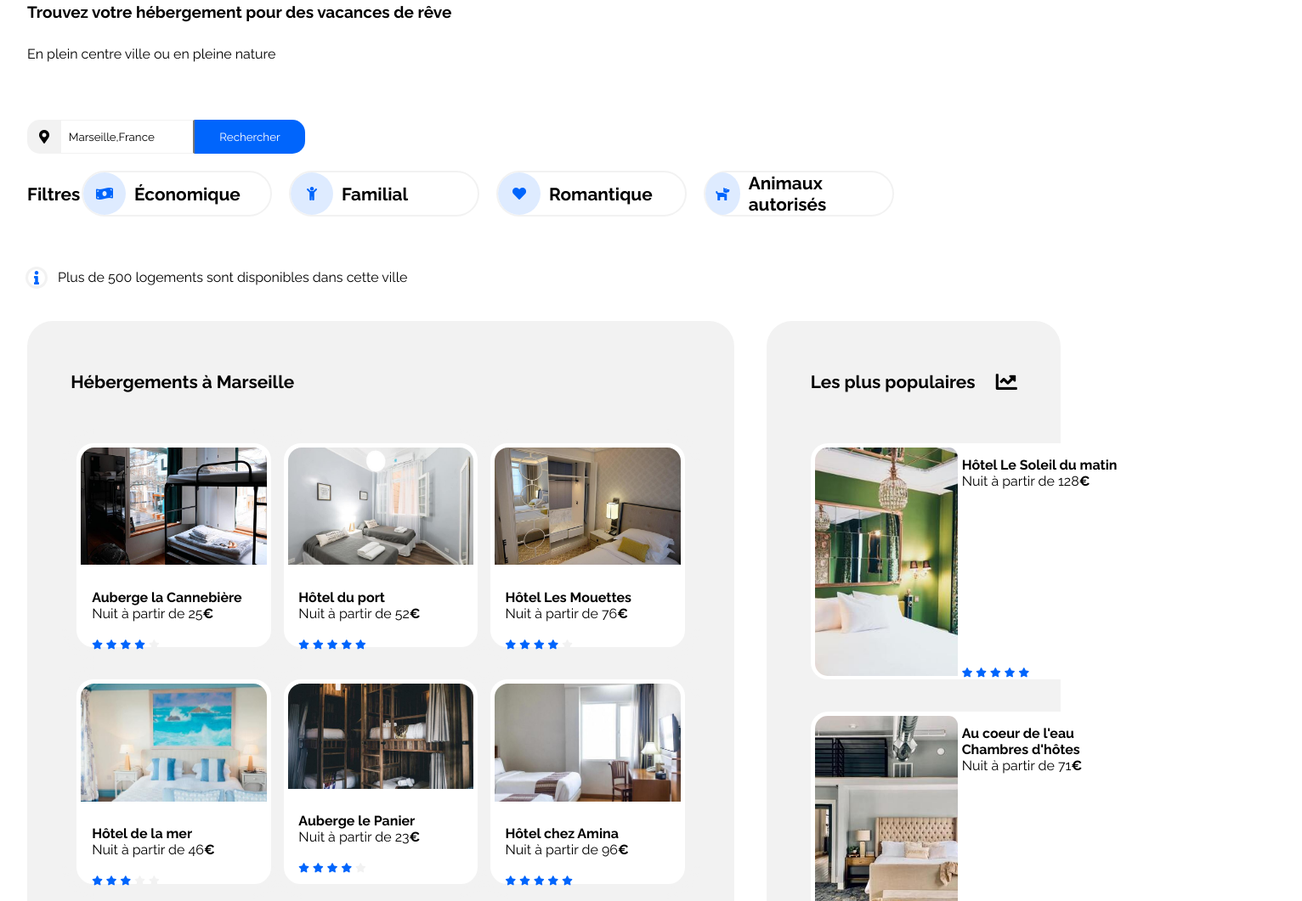
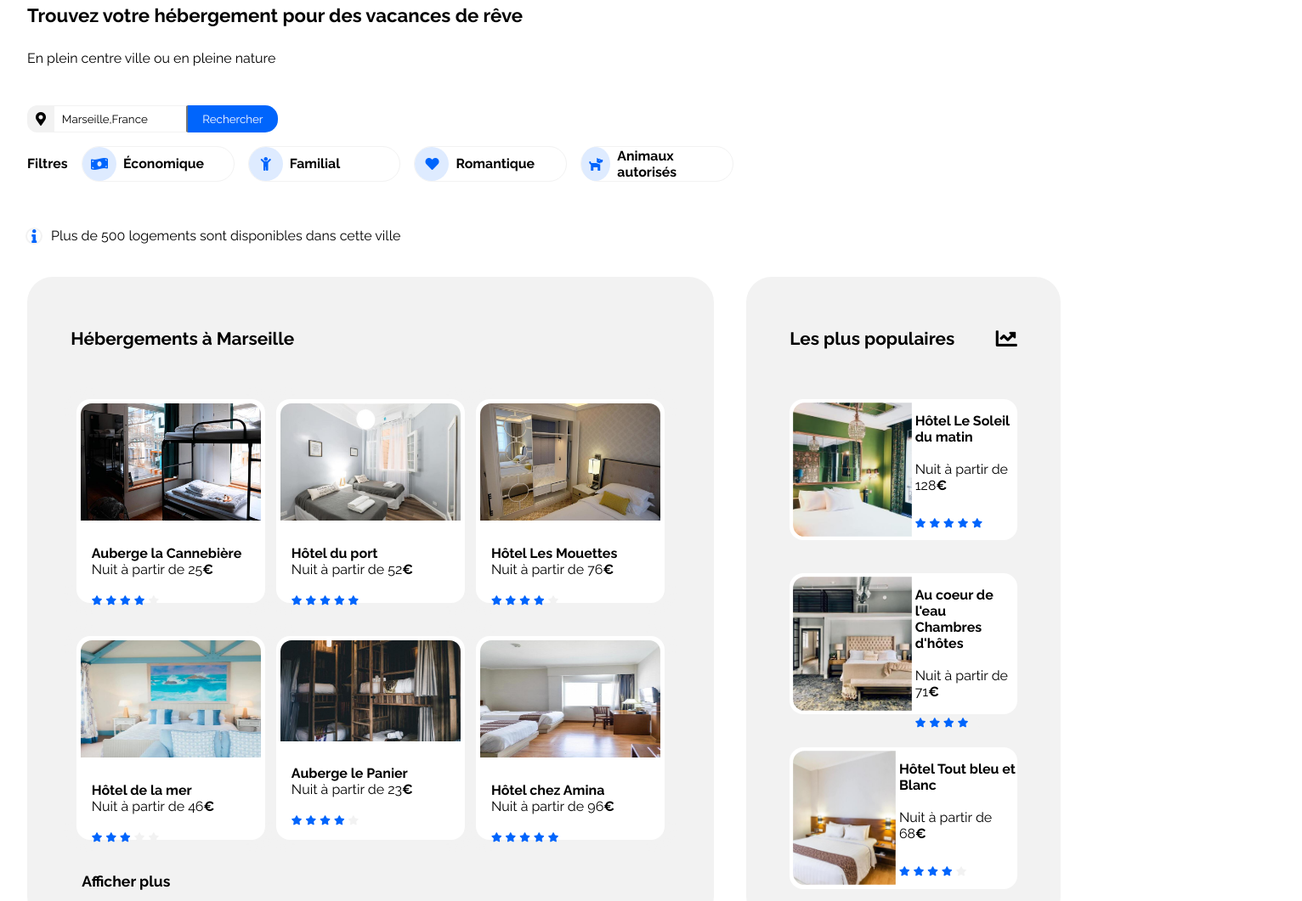
Before and after one commit to eliefirst/LaurentDouieb_2_08042021, a plain HTML site: page index.html in a window 1280 px wide. Shown: the part 145-1206 px from the top of the page at 85% size, 1532 px wide, since content can reach past the window. Drawn offline with Linux system fonts and the light colour scheme.

Commit message:
reste menu a finir

```diff
--- a/css/style.css
+++ b/css/style.css
@@ -29,16 +29,22 @@ body
 #bloc_page {
 
    margin: 2.5% 2.5% 0 2.5%;
-  width: auto;
+   width: auto;
 }
 img.logo
 {
 
-  margin: 10px;
-  padding: 25px;
-  height: 3vw;
+  margin: 0.625rem;
+  padding: 1.5625rem;
+  height: 3.125vw;
 
 }
+/*.menu
+{
+  width: 100%;
+  top: 0;
+  position: absolute;
+}*/
 nav ul
 {
   display: flex;
@@ -72,7 +78,7 @@ nav a ,a,.menu
 nav a:hover
 {
    color: var(--color-blue);
-   border-top: 3px solid var(--color-blue);
+   border-top: 0.1875rem solid var(--color-blue);
 }
 span
 {
@@ -88,7 +94,7 @@ h2.visibility
 }
 content,h1
 {
-    font-size: 19px;
+    font-size: 1.3875rem;
     margin-top: 0.630vw;
     margin-bottom: 2.205vw;
 }
@@ -97,40 +103,40 @@ content,h3
     font-size: 1.3rem;
 
 }
+content,h2
+{
+  font-size: 0.991rem;
+}
 .Search i
 {
     float: left;
     display: flex;
     justify-content: center;
     align-items: center;
-    border-radius: 15px 0px 0px 15px;
-    width: 40px;
-    height: 40px;
-    color:black;
+    border-radius: 0.9375vw 0rem 0rem 0.9375vw;
+    width: 2.5vw;
+    height: 2.5vw;
+    color: var(--color-black);
 }
 .Search input
 {
-    height: 40px;
+    height: 2.5vw;
     border-left: 0em;
-    border-bottom: 1px solid var(--color-gray);
-    border-top: 1px solid var(--color-gray);
+    border-bottom: 0.0625vw solid var(--color-gray);
+    border-top: 0.0625vw solid var(--color-gray);
 }
 .Bouton
 {
     color: #FFFFFF;
     background-color: var(--color-blue);
-    width: 130px;
-    border-radius: 0px 15px 15px 0px;
+    width: 8.7%;
+    border-radius: 0rem 0.938rem 0.938rem 0rem;
     align-items: center;
-    height: 40px;
+    height: 2.5vw;
     cursor: pointer;
     display: inline-block;
     border: 0;
 
-}
-.content a
-{
-  font-size: 16px;
 }
 
 /*Filtre*/
@@ -148,12 +154,12 @@ content,h3
 }
 .Banfiltre
 {
-  height: 50px;
-  width: 200px;
-  margin: 20px 20px 20px 0;
-  padding-right: 20px;
-  border: 2px solid var(--color-gray);
-  border-radius: 50px;
+  height: 3.125vw;
+  width: 13.3%;
+  margin: 1.25vw 1.25vw 1.25vw 0;
+  padding-right: 1.25vw;
+  border: 0.15vw solid var(--color-gray);
+  border-radius: 3.125vw;
   display: flex;
   align-items: center;
 }
@@ -164,10 +170,10 @@ content,h3
   align-items: center;
   background-color: var(--color-cylan);
   border-radius: 100%;
-  width: 50px;
-  height: 50px;
-  color: #0065FC;
-  margin-right: 10px;
+  width: 3.125vw;
+  height: 3.125vw;
+  color: var(--color-blue);
+  margin-right: 0.625vw;
 }
 .Info
 {
@@ -179,17 +185,17 @@ content,h3
 .Info span i
 {
     /*font-size: 0.6rem;*/
-    width: 20px;
-    height: 20px;
+    width: 1.25vw;
+    height: 1.25vw;
     display: inline-flex;
     justify-content: center;
     align-items: center;
     color: var(--color-blue);
-    border: 3px solid var(--color-gray);
-    border-radius: 50px;
+    border:  0.19367333763718528vw solid var(--color-gray);
+    border-radius: 3.125vw;
     position: relative;
-    left: -2px;
-    margin-right: 10px;
+    left: -0.1291155584247902vw;
+    margin-right: 0.625vw;
 }
 /*Start*/
 .blue i
@@ -203,15 +209,6 @@ content,h3
 }
 
 /* hebergements*/
-/*.hebergementsglobal {
-    padding-bottom: 0;
-    width: 1100px;
-    display: flex;
-    flex-wrap: wrap;
-    /*justify-content: space-around;*/
-   /* height: 1300px;*/
-
-
 .tophebergement
 {
   display: flex;
@@ -221,17 +218,17 @@ content,h3
 .heberg {
     width: 30%;
     height: 18vw;
-    border: 5px solid white;
-    border-radius: 20px;
+    border: 0.313rem solid white;
+    border-radius: 1.25vw;
     display: flex;
     flex-direction: column;
     text-decoration: none;
     margin-top: 3vw;
-    box-shadow: 0px 0px 10px 10px rgba(242, 242, 242);
+    box-shadow: 0px 0px 0.625vw 0.625vw rgba(242, 242, 242);
 }
 .imghebergements {
-    border-top-left-radius: 16px;
-    border-top-right-radius: 16px;
+    border-top-left-radius: 1.0329244673983216vw;
+    border-top-right-radius: 1.0329244673983216vw;
 
     height: 60%;
 }
@@ -261,21 +258,21 @@ content,h3
     align-items:flex-end;
     font-weight: bold;
     font-size: 1.1rem;
-    margin:38px 0px 0px 13px;
+    margin:2.375rem 0rem 0rem 0.813rem;
 }
 
 /*okokok populaires*/
 /*.populairesglobal,*/
 .hebergements
 {
-  border-radius: 30px;
-  width: 60%;
+  border-radius: 1.875rem;
+  width: 58%;
 
 }
 .populaires
 {
-  width: 20%;
-  border-radius: 30px;
+  width: 22%;
+  border-radius: 1.875rem;
 }
 .padding {
     padding-left: 4vw;
@@ -294,31 +291,33 @@ content,h3
 }
 .select
 {
-  font-size: 25px;
+  font-size: 1.563rem;
 }
+/*pop1-*/
 .pop
 {
-   width: 450px;
-   height: 278px;
-   border-radius: 20px;
-   display: flex;
-   margin-top: 3vw;
+  width: 100%;
+  height: 13.020833333333334vw;
+  border-radius: 1.25vw;
+  display: flex;
+  margin-top: 3vw;
 
 }
 .popimg {
-   width: 168px;
-   height: 269px;
+   width: 52%;
+   height: 95%;
    margin: 0;
-   padding: 5px;
-   border-bottom-left-radius: 20px;
-   border-top-left-radius: 20px;
+   padding:  0.3255208333333333vw;
+   object-fit: cover;
+   border-top-left-radius: 1.375vw;
+   border-bottom-left-radius: 1.375vw;
 }
 .texte {
-    color: black;
     width: 60%;
     display: flex;
     flex-direction: column;
     justify-content: space-between;
+    margin-bottom: 1vw;
 }
 .texte strong
 {
@@ -334,30 +333,27 @@ content,h3
 
 }
 /*activités*/
-
-
 .flex
 {
   display: flex;
-  /*flex-wrap: wrap;
-  flex-direction: row;*/
-  width: 1500px;
-  height: 600px;
-  /*justify-content: space-around;*/
+  width: 93.75vw;
+  height: 37.5vw;
+}
 
+.activtitre
+{
+  box-shadow: 0rem 0.313rem 1.125rem 0.438rem rgb(242, 242, 242);
+  border-bottom-left-radius: 1rem;
+  border-bottom-right-radius: 1rem;
+  border-top-left-radius: 1.375rem;
+  border-top-right-radius: 1.375rem;
 
 }
-img
+.activtitre img
 {
+  border-top-left-radius: 1.375rem;
+  border-top-right-radius: 1.375rem;
   object-fit: cover;
-  border-top-left-radius: 16px;
-  border-top-right-radius: 16px;
-}
-.activtitre
-{
-  box-shadow: 0px 10px 9px 6px rgba(242, 242, 242);
-  border-bottom-left-radius: 16px;
-  border-bottom-right-radius: 16px;
 }
 .flex span
 {
@@ -377,7 +373,7 @@ img
 .marginstart
 {
 
- margin-bottom: 58px;
+ margin-bottom: 4%;
  width: 39%;
 
 }
@@ -404,7 +400,7 @@ img
 {
 
   height: 42%;
-  width: 100;
+  width: 100%;
 
 }
 /*iles du Frioul*/
@@ -445,7 +441,7 @@ img
 /*img*/
 .longchamp
 {
-  height: 75%;
+  height: 77.8%;
   width: 100%;
 
 }
@@ -457,144 +453,16 @@ img
   height: 46%;
   width: 100%;
 }
-/*.marginfrioul
-{
-  border: solid 1px #0065FC;
-  margin-top: -30px;
-  width: 139px;
-  height: 49px;
-  margin-left: -79%;
-}
-/*a.actbis:nth-child(4)
-{
-  order: -3;
-}
-/*.flex a :nth-child(1)
-{
-  height:auto;
-}
-/*.flex p:nth-child(1)
-{
-  height:200px;
-}
-.flex a:nth-child(2)
-{
-  height: 600px
-}
-/*.activtitre
-{
-  width: 20%;
-  height:21%;
-  background-color:blue;
-}
-/*.imgactivites
-{
 
-   border-top-left-radius: 16px;
-   border-top-right-radius: 16px;
-
-   box-shadow: 0px 10px 9px 6px rgba(242, 242, 242);
-}*/
-
-/*.full
-{
-
-  display: flex;
-}
-.medium
-{
-  height: 50%;
-  width: 20%;
-}
-.small
-{
-  height: 70%;
-  width: 20%;
-}
-.small
-{
-  display: flex;
-}
-.xs
-{
-  height: 30%;
-  width:20%;
-}
-.xs
-{
-  display: flex;
-}/*
-.activitestitre
-{
-  padding-left: 2vw;
-  height: 4vw;
-}
-/*.activitestexte
-{
-  display: flex;
-  align-items: center;
-}
-.port/*vieux port calanques
-  border-radius: 20px;
-  display: flex;
-  flex-direction: column;
-  box-shadow: 0px 10px 9px 6px rgba(242, 242, 242);
-}
-.port
-{
-  margin-top: 0;
-  width: 30vw;
-  height: 166vw;
-}
-.imgsmall/*Fort
-{
-  border-radius: 20px;
-  display: flex;
-  flex-direction: column;
-  margin-top: 6vw;
-  box-shadow: 0px 10px 9px 6px rgba(242, 242, 242);
-}
-.imgsmall
-{
- margin-top: 0;
- width: 27vw;
- height: 43vw;
-}
-.imgxs/*frioul
-{
-  border-radius: 20px;
-  display: flex;
-  flex-direction: column;
-  margin-top: 6vw;
-  box-shadow: 0px 10px 9px 6px rgba(242, 242, 242);
-}
-.imgxs
-{
- margin-top: 36px;
- width: 27vw;
- height: 43vw;
-}
-.imgmedium/*notre dame longchamp
-{
-  border-radius: 20px;
-  display: flex;
-  flex-direction: column;
-  margin-top: 6vw;
-  box-shadow: 0px 10px 9px 6px rgba(242, 242, 242);
-}
-.imgmedium
-{
-  margin-top:0;
-  width:auto;
-  height:20vw;
-}
 /*Footer*/
 
 footer{
     padding: 3vw 0 1vw 8vw;
     display: flex;
     width: auto;
-    height: 180px;
+    height: 11.25vw;
+
+
 
 }
 
@@ -603,9 +471,9 @@ footer{
     flex-direction: column;
     margin-bottom: 10vw;
     line-height: 2vw;
-    width: 30%;
+    width: 34%;
     text-decoration: none;
-    color: black;
+    color:var(--color-black)
 }
 .footergras {
     font-size: 1rem;
@@ -616,5 +484,4 @@ footer{
 
 .foo1 a {
     text-decoration: none;
-    color: black;
-}
+    color:var(--color-black)
--- a/index.html
+++ b/index.html
@@ -74,27 +74,27 @@
              </div>
               <div class="Banner_Filtre">
                     <section class="Filtre">
-                             <h3>Filtres</h3>
+                             <h2>Filtres</h2>
                     </section>
 
                     <section class="Banfiltre">
                          <i class="fas fa-money-bill-wave"></i>
-                            <h3 class="Ec">Économique</h3>
+                            <h2 class="Ec">Économique</h2>
                     </section>
 
                     <section class="Banfiltre">
                          <i class="fas fa-child"></i>
-                            <h3 class="Fa">Familial</h3>
+                            <h2 class="Fa">Familial</h2>
                     </section>
 
                     <section class="Banfiltre">
                          <i class="fas fa-heart"></i>
-                            <h3 class="Ro">Romantique</h3>
+                            <h2 class="Ro">Romantique</h2>
                     </section>
 
                     <section class="Banfiltre">
                          <i class="fas fa-dog"></i>
-                            <h3 class="Ro">Animaux autorisés</h3>
+                            <h2 class="Ro">Animaux autorisés</h2>
                     </section>
               </div>
 
@@ -126,9 +126,9 @@
                                   <img class="popimg" src="images/hebergements/hotel-le-soleil-du-matin-4.jpg" alt="Hôtel Le Soleil du matin">
 
                                     <div class="texte">
-                                        <div>
-                                          <p><span>Hôtel Le Soleil du matin</span><br/>Nuit à partir de 128<span>€</span></p>
-                                        </div>
+
+                                          <p><span>Hôtel Le Soleil du matin</span><br><br>Nuit à partir de 128<span>€</span></p>
+
                                          <div class="blue">
                                             <i class="fas fa-star"></i>
                                             <i class="fas fa-star"></i>
@@ -147,9 +147,8 @@
                                   <img class="popimg" src="images/hebergements/au-coeur-de-leau-4.jpg" alt="Au coeur de leau">
 
                                     <div class="texte">
-                                        <div>
-                                          <p><span>Au coeur de l'eau<br/>Chambres d'hôtes</span><br/>Nuit à partir de 71<span>€</span></p>
-                                        </div>
+
+                                          <p><span>Au coeur de l'eau<br/>Chambres d'hôtes</span><br><br>Nuit à partir de 71<span>€</span></p>
                                         <div class="blue">
                                             <i class="fas fa-star"></i>
                                             <i class="fas fa-star"></i>
@@ -166,9 +165,9 @@
                                   <img class="popimg" src="images/hebergements/hotel-tout-bleu-4.jpg" alt="hotel-tout-bleu">
 
                                     <div class="texte">
-                                        <div>
-                                          <p><span>Hôtel Tout bleu et<br/>Blanc</span><br/>Nuit à partir de 68<span>€</span></p>
-                                        </div>
+
+                                          <p><span>Hôtel Tout bleu et<br/>Blanc</span><br><br>Nuit à partir de 68<span>€</span></p>
+
                                         <div class="blue">
                                             <i class="fas fa-star"></i>
                                             <i class="fas fa-star"></i>
@@ -327,25 +326,26 @@
                               <a href="images/activites/vieux-port-2.jpg" target="_blank">
                                     <img class="imgactivites full" src="images/activites/vieux-port-4.jpg" alt="Vieux port de Marseille">
                                      <p><span>Vieux Port</span></p>
+                              </a>
+                         </div>
 
-                     </div>
-                            </a>
                          <div class="activcolumn2">
                              <div class="activtitre pomegues">
                                  <a href="images/activites/Fort-de-pomegues-2.jpg" target="_blank">
                                      <img class="imgactivites small" src="images/activites/Fort-de-pomegues-4.jpg" alt="Fort de Pomègues">
                                       <p><span>Fort de Pomègues</span></p>
+                                 </a>
+                              </div>
 
-                      </div>
-                             </a>
 
                               <div class="activtitre frioul">
                                  <a href="images/activites/Frioul-2.jpg" target="_blank">
                                      <img class="imgactivites xs" src="images/activites/Frioul-4.jpg" alt="Îles du Frioul">
 
                                      <p><span>Îles du Frioul</span></p>
+                                 </a>
                               </div>
-                             </a>
+
 
                          </div>
 
@@ -353,10 +353,10 @@
                          <div class="activtitre marginstart marg2">
                                  <a href="images/activites/calanques-2.jpg" target="_blank">
                                       <img class="imgactivites full" src="images/activites/calanques-4.jpg" alt="Parc national des Calanques">
+                                       <p><span>Parc national des Calanques</span></p>
+                                 </a>
+                         </div>
 
-                                   <p><span>Parc national des Calanques</span>
-                      </div>
-                             </a>
 
                          <div class="activcolumn2">
                                <div class="activtitre marginnotredame">
@@ -364,23 +364,19 @@
                                     <img class="imgactivites nddlg" src="images/activites/notre-dame-de-lagarde-4.jpg" alt="Notre dame de lagarde">
 
                                      <p><span>Notre Dame de la Garde</span></p>
+                                 </a>
+                               </div>
 
-                      </div>
-                             </a>
                                <div class="activtitre marginlongchamp">
                                <a href="images/activites/parc-longchamp-2.jpg" target="_blank">
                                     <img class="imgactivites longchamp" src="images/activites/parc-longchamp-4.jpg" alt="Parc Longchamp">
 
                                      <p><span>Parc Longchamp</span></p>
-
-                      </div>
                                </a>
                                </div>
 
-
-
-
-
+                         </div>
+                    </div>
      </section>
      </div>
           <!--Footer-->
```
Lines whose indentation alone changed are shown as unchanged.
